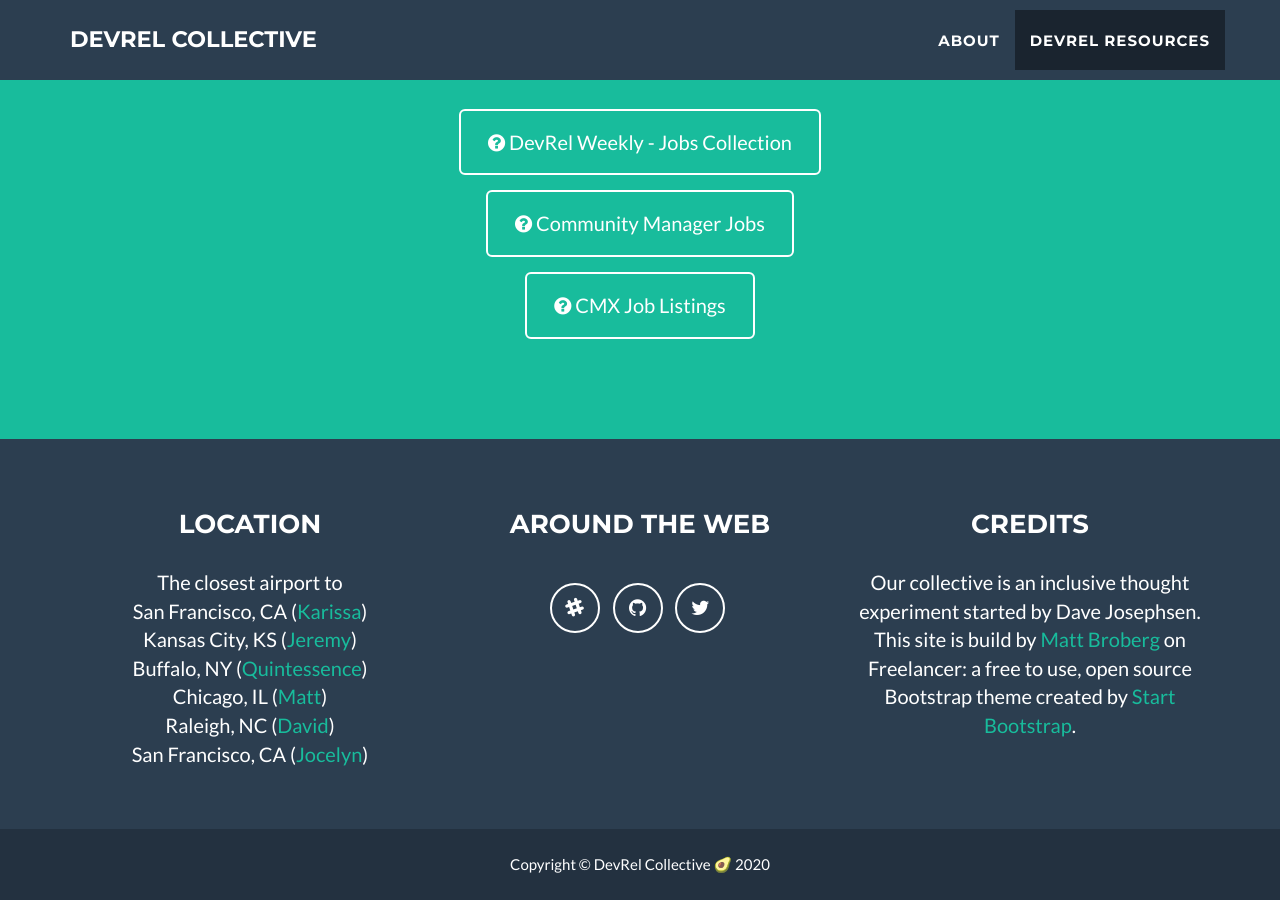
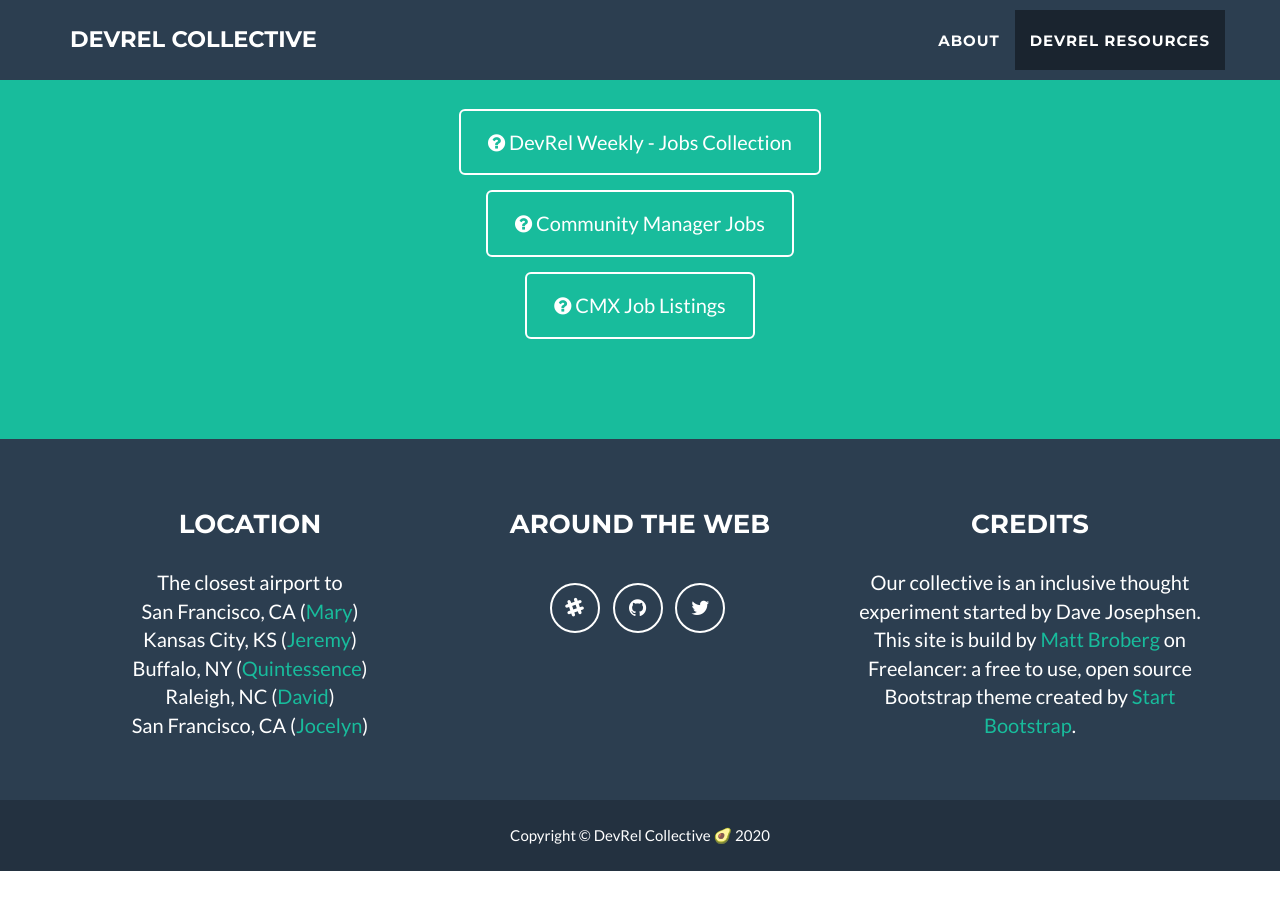
Before and after one commit to evangelistcollective/evangelistcollective.github.io, a Jekyll site: the page built from index.html, in a window 1280 px wide and 900 px high, scrolled down 3677 px. Built offline with Jekyll 4.4.1, drawn with Linux system fonts in a browser that asks for light colours; after the commit the page ends 4548 px from its top, so only the background shows below that.

Commit message:
Update _config.yml

```diff
--- a/_config.yml
+++ b/_config.yml
@@ -33,10 +33,9 @@
 # Postal address (add as many lines as necessary)
 address:
   - line: The closest airport to
-  - line: San Francisco, CA (<a href="https://twitter.com/karissapeth">Karissa</a>)
+  - line: San Francisco, CA (<a href="https://twitter.com/mary_grace">Mary</a>)
   - line: Kansas City, KS (<a href="https://twitter.com/IAmJerdog">Jeremy</a>)
   - line: Buffalo, NY (<a href="https://twitter.com/QuintessenceAnx">Quintessence</a>)
-  - line: Chicago, IL (<a href="https://twitter.com/mattstratton">Matt</a>)
   - line: Raleigh, NC (<a href="https://twitter.com/davidgsIoT">David</a>)
   - line: San Francisco, CA (<a href="https://twitter.com/bffjossy">Jocelyn</a>)
 
```
